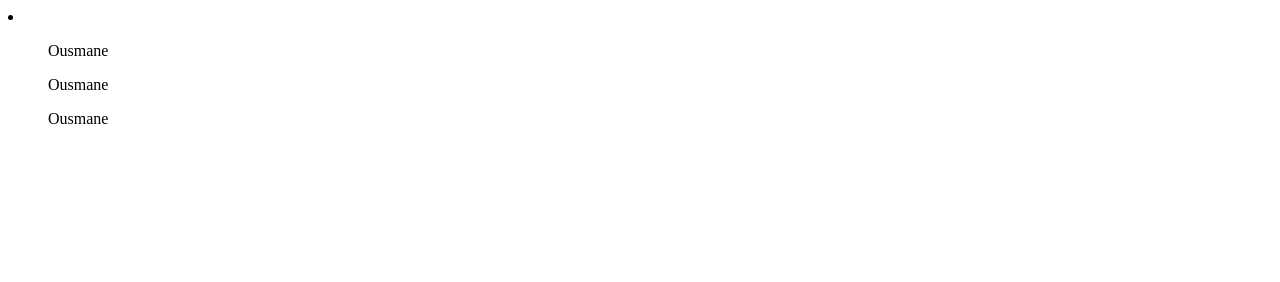
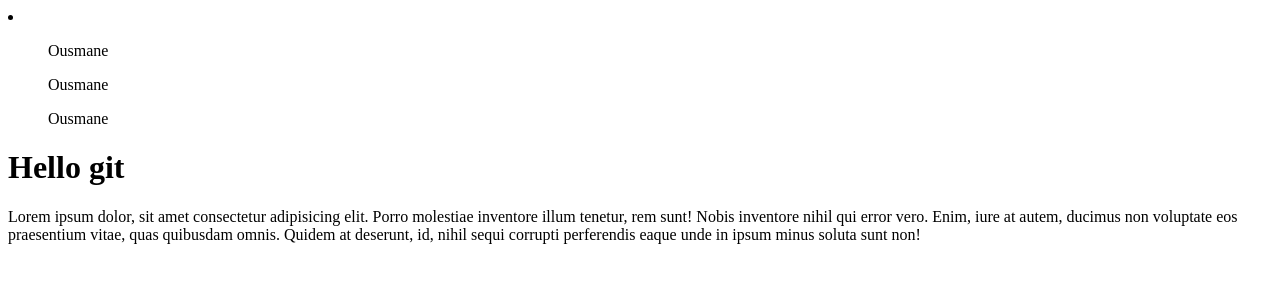
Before and after one commit to anf692/p1, a plain HTML site: page index.html in a window 1280 px wide. Drawn offline with Linux system fonts and the light colour scheme.

Commit message:
ajout du fichier index.css

```diff
--- a/index.html
+++ b/index.html
@@ -12,5 +12,8 @@
         <ul>Ousmane</ul>
         <ul>Ousmane</ul>
     </li>
+
+    <h1>Hello git</h1>
+    <p>Lorem ipsum dolor, sit amet consectetur adipisicing elit. Porro molestiae inventore illum tenetur, rem sunt! Nobis inventore nihil qui error vero. Enim, iure at autem, ducimus non voluptate eos praesentium vitae, quas quibusdam omnis. Quidem at deserunt, id, nihil sequi corrupti perferendis eaque unde in ipsum minus soluta sunt non!</p>
 </body>
 </html>
```
Also changed, not shown: index.css (added).
